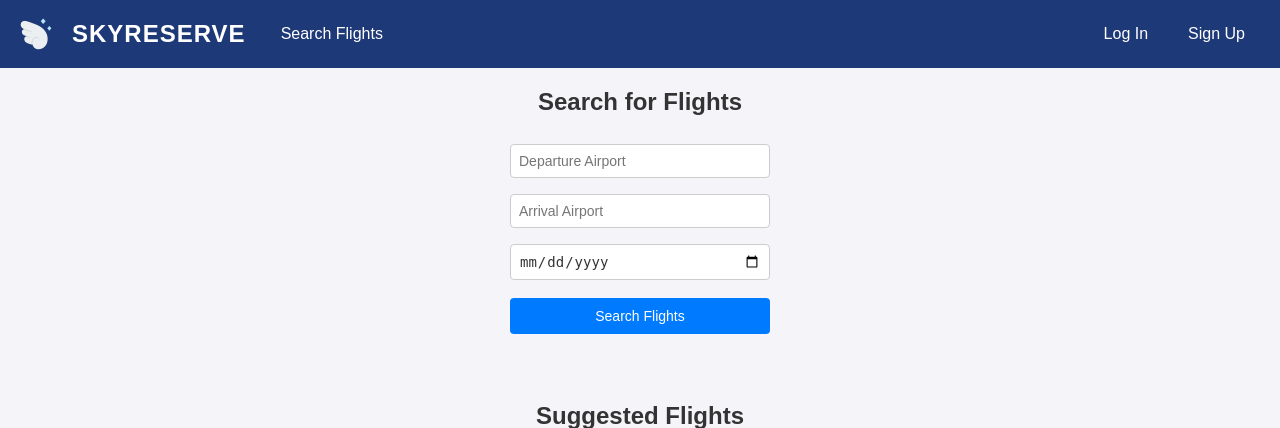
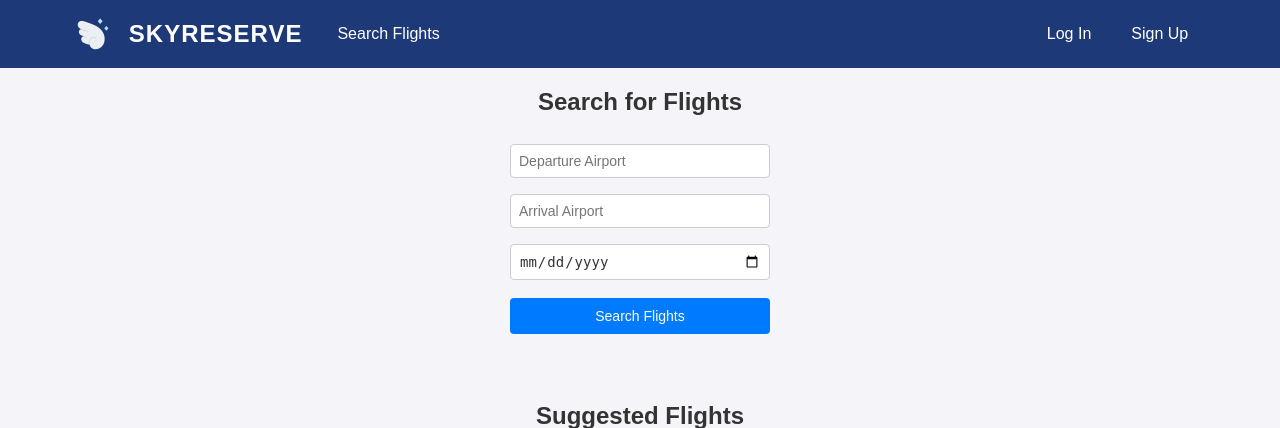
Before and after one commit to vinson-lin-dev/skyreserve, a Flask app: page / in a window 1280 px wide. Shown: the top 428 px of the page. Run offline with Flask 3, Linux system fonts and the light colour scheme; data comes from the database, SQL or seed files in the repository.

Commit message:
update styles.css

```diff
--- a/static/css/styles.css
+++ b/static/css/styles.css
@@ -16,6 +16,8 @@
   table {
     width: 95%;
   }
+
+  .navbar { padding: 10px 12px; }  /* overrides clamp on small screens */
 
   .navbar-left .nav-link {
     margin-left: 12px;
@@ -39,10 +41,6 @@ body {
   color: var(--text);
 }
 
-.navbar {
-  flex-shrink: 0;
-}
-
 .content {
   flex: 1 0 auto;
 }
@@ -53,9 +51,11 @@ body {
 
 /* Navbar */
 .navbar {
+  flex-shrink: 0;
   background-color: var(--blue);
   color: var(--white);
-  padding: 10px 20px;
+  /* padding: 10px 20px; */
+  padding: 10px clamp(16px, 6vw, 100px); /* was 10px 20px */
   display: flex;
   justify-content: space-between;
   align-items: center;
@@ -66,18 +66,6 @@ body {
   align-items: center;
   gap: 5px;
   /* gap between logo/brand/links */
-}
-
-.logo {
-  height: 32px;
-  /* margin-left: 100px; */
-}
-
-.brand {
-  margin: 0;
-  color: var(--white);
-  letter-spacing: 1px;
-  font-weight: 800;
 }
 
 .navbar a {
@@ -94,8 +82,19 @@ body {
 .navbar .right {
   display: flex;
   gap: 10px;
-  /* margin-right: 100px; */
 }
+
+.logo {
+  height: 32px;
+}
+
+.brand {
+  margin: 0;
+  color: var(--white);
+  letter-spacing: 1px;
+  font-weight: 800;
+}
+
 
 /* Flash messages */
 .flash-message {
```
